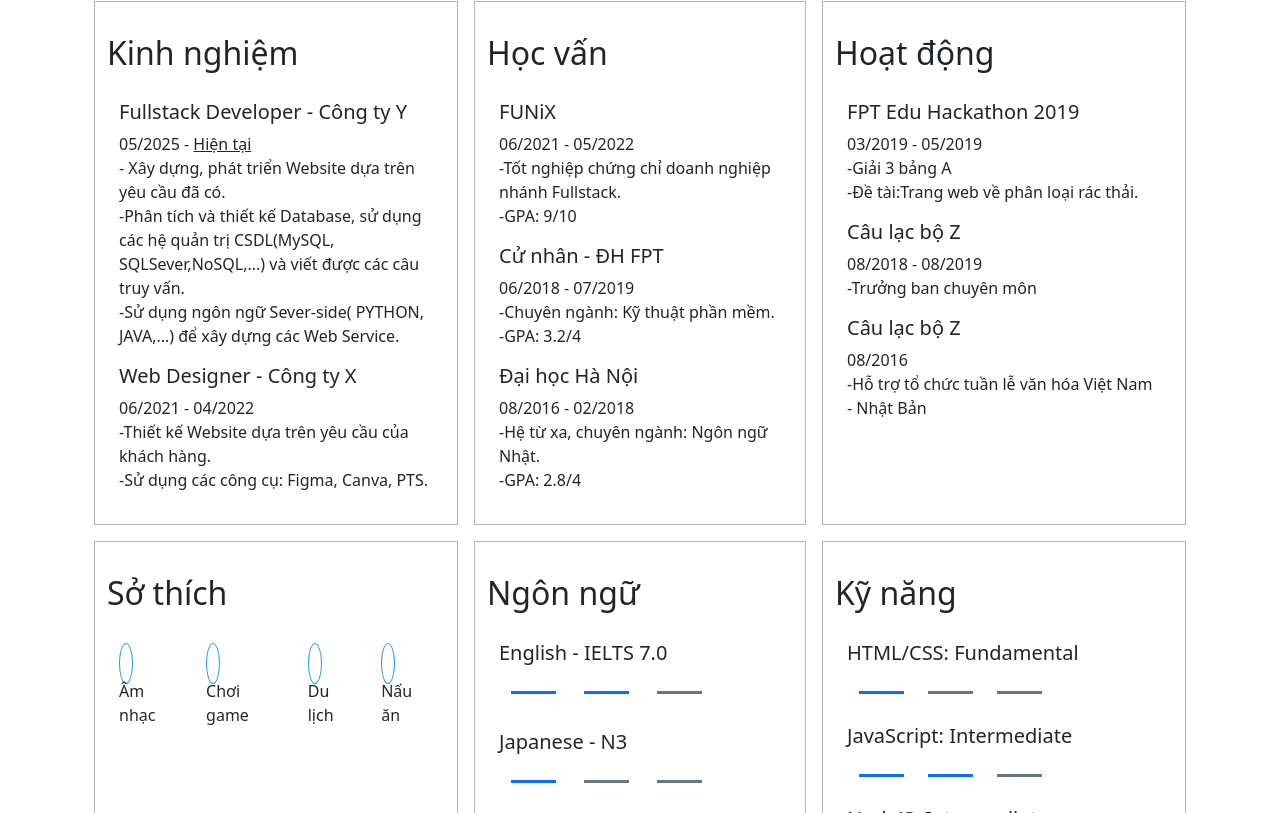
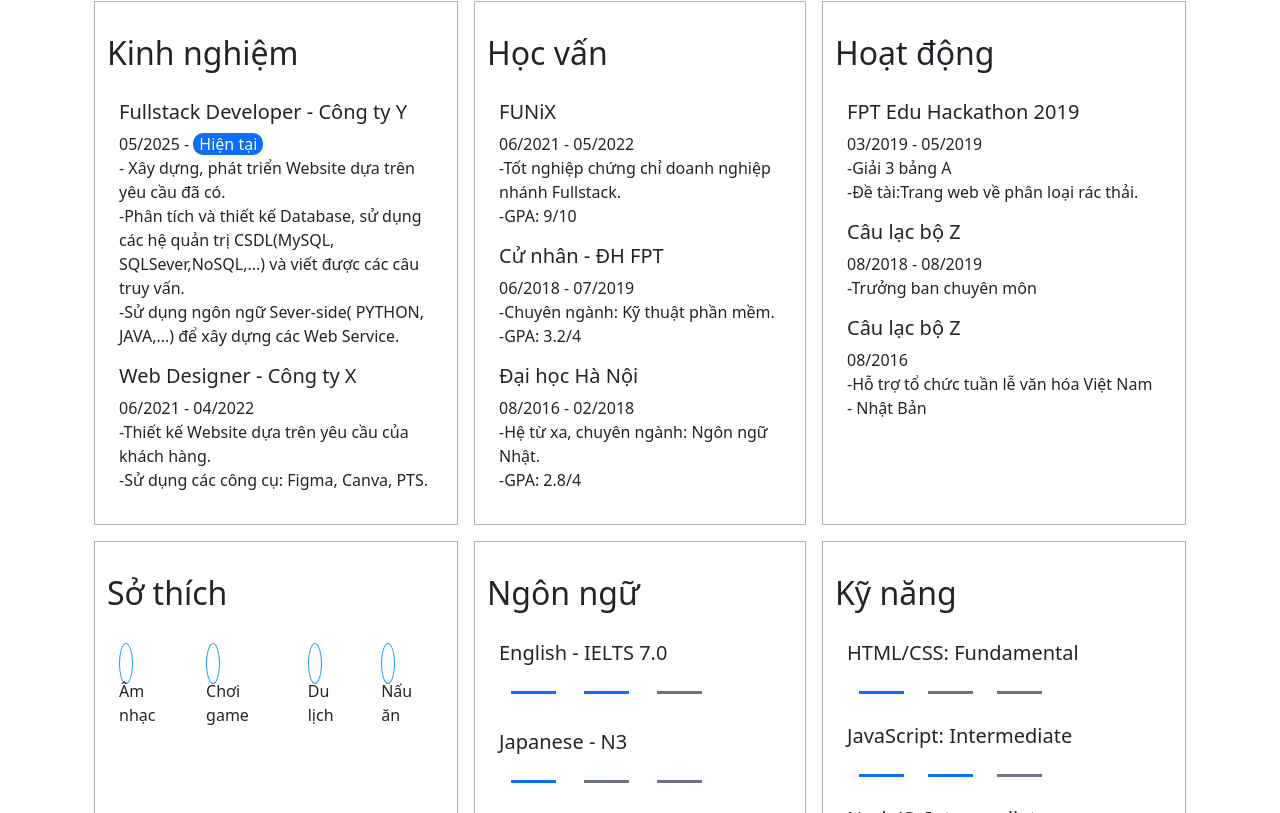
Before and after one commit to datpt3198/ASS3-DigitalCV, a plain HTML site: page index.html in a window 1280 px wide. Shown: the part 907-1720 px from the top of the page. Drawn offline with nearby package versions, Linux system fonts and the light colour scheme; a web font is replaced by a local one.

Commit message:
Update style.css

```diff
--- a/css/style.css
+++ b/css/style.css
@@ -205,6 +205,16 @@ ul {
   margin-top: 12px;
 }
 
+.pseudo-btn {
+  padding: 0 6px;
+  background-color: #0d6efd;
+  text-decoration: none;
+  text-align: center;
+  width: 52px !important;
+  border-radius: 10px;
+  color: #fff;
+}
+
 .project-table {
   border: 1px solid #adb5bd;
   font-size: 16px;
```
